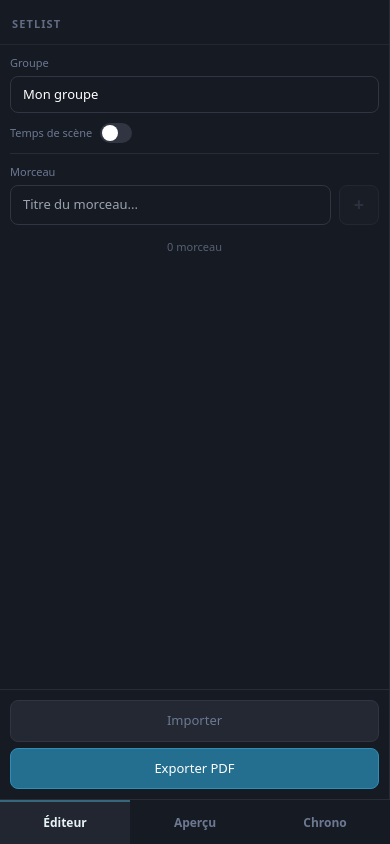
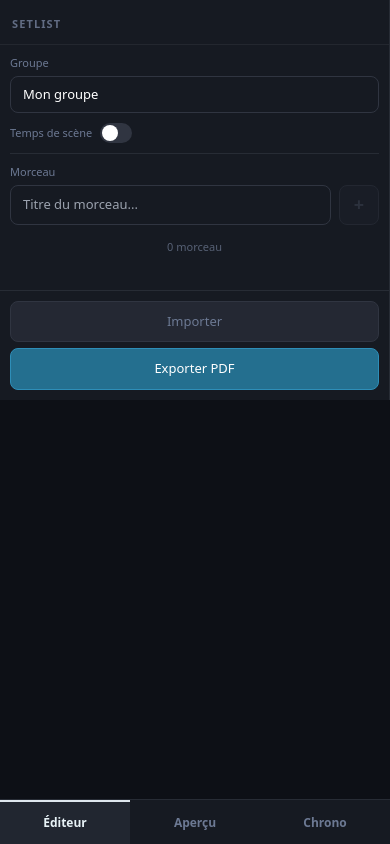
Before and after one commit to DjoAHP/setlab-saas, a React (Vite) app: page / in a window 390 px wide. Built offline with nearby package versions, Linux system fonts and the light colour scheme; the HTML template or start-up script is replaced by a standard one.

Commit message:
fix: add song numbering in editor, white tab indicator, always render A4 on mobile for print

```diff
--- a/src/App.tsx
+++ b/src/App.tsx
@@ -27,9 +27,15 @@ function AppContent() {
     return (
       <div style={{ display: "flex", flexDirection: "column", height: "100%", width: "100%", overflow: "hidden" }}>
         <div style={{ flex: 1, minHeight: 0, width: "100%", display: "flex", flexDirection: "column" }}>
-          {mobileTab === "editor" && <SetlistEditor />}
-          {mobileTab === "preview" && <SetlistPreview />}
-          {mobileTab === "chrono" && <ChronoPanel />}
+          <div style={{ flex: 1, minHeight: 0, display: mobileTab === "editor" ? "flex" : "none" }}>
+            <SetlistEditor />
+          </div>
+          <div style={{ flex: 1, minHeight: 0, visibility: mobileTab === "preview" ? "visible" : "hidden", pointerEvents: mobileTab === "preview" ? "auto" : "none" }}>
+            <SetlistPreview />
+          </div>
+          <div style={{ flex: 1, minHeight: 0, display: mobileTab === "chrono" ? "flex" : "none" }}>
+            <ChronoPanel />
+          </div>
         </div>
 
         <div
@@ -52,7 +58,7 @@ function AppContent() {
                 background: mobileTab === tab.key ? "hsl(222, 18%, 16%)" : "transparent",
                 color: mobileTab === tab.key ? "hsl(var(--tl-accent-princ))" : "hsl(220, 15%, 50%)",
                 fontSize: "12px", fontWeight: 600, cursor: "pointer",
-                borderTop: mobileTab === tab.key ? "2px solid hsl(var(--tl-accent-border))" : "2px solid transparent",
+                borderTop: mobileTab === tab.key ? "2px solid hsl(210, 30%, 90%)" : "2px solid transparent",
               }}
             >
               {tab.label}
--- a/src/components/SetlistEditor.tsx
+++ b/src/components/SetlistEditor.tsx
@@ -392,6 +392,10 @@ export function SetlistEditor() {
                   {/* Titre + temps */}
                   <div style={{ flex: 1, display: "flex", alignItems: "center", gap: "6px", minWidth: 0 }}>
                     {editingSongId === song.id ? (
+                      <div style={{ display: "flex", alignItems: "center", gap: "4px", flex: 1, minWidth: 0 }}>
+                        <span style={{ color: "hsl(220, 15%, 40%)", fontSize: "10px", flexShrink: 0 }}>
+                          {song.position.toString().padStart(2, '0')}.
+                        </span>
                         <input
                           autoFocus
                           type="text"
@@ -408,6 +412,7 @@ export function SetlistEditor() {
                             fontSize: "12px", outline: "none",
                           }}
                         />
+                      </div>
                     ) : (
                       <span
                         onClick={() => handleStartEdit(song)}
@@ -417,6 +422,9 @@ export function SetlistEditor() {
                           textOverflow: "ellipsis", whiteSpace: "nowrap",
                         }}
                       >
+                        <span style={{ color: "hsl(220, 15%, 40%)", marginRight: "4px", fontSize: "10px" }}>
+                          {song.position.toString().padStart(2, '0')}.
+                        </span>
                         {song.title}
                       </span>
                     )}
```
Lines whose indentation alone changed are shown as unchanged.
